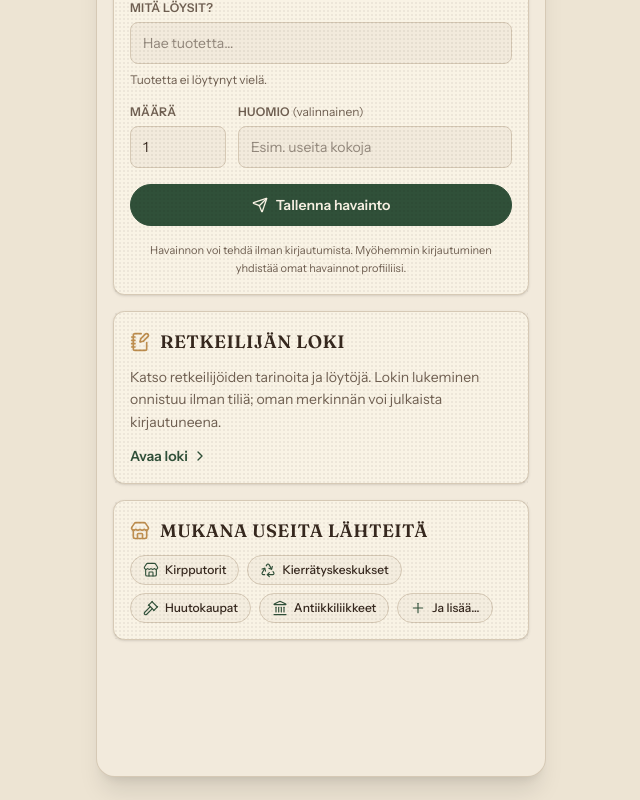
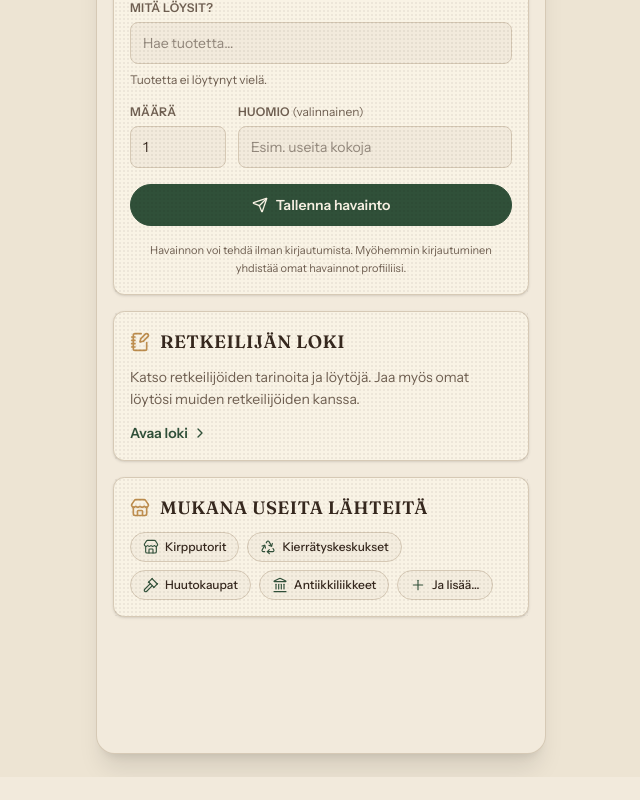
Before and after one commit to janiperta-debug/loytoretki, a Next.js app: page /sovellus in a window 1280 px wide. Shown: the part 973-1773 px from the top of the page, without its empty margins (319-959 px from the left). After the commit the page ends 1750 px from the top, so only its background shows below. Built offline with nearby package versions, Linux system fonts and the light colour scheme; no server answers; the database is empty.

Commit message:
Clarify public Retkeilijan loki copy

```diff
--- a/app/sovellus/page.tsx
+++ b/app/sovellus/page.tsx
@@ -19,7 +19,7 @@ export default function KotiPage() {
         <ObservationForm />
         <Link href="/sovellus/paivakirja" className="block">
           <InfoCard title="Retkeilijän loki" icon={<NotebookPen className="h-5 w-5 text-brass" aria-hidden />} action="Avaa loki">
-            <p>Katso retkeilijöiden tarinoita ja löytöjä. Lokin lukeminen onnistuu ilman tiliä; oman merkinnän voi julkaista kirjautuneena.</p>
+            <p>Katso retkeilijöiden tarinoita ja löytöjä. Jaa myös omat löytösi muiden retkeilijöiden kanssa.</p>
           </InfoCard>
         </Link>
         <InfoCard title="Mukana useita lähteitä" icon={<Store className="h-5 w-5 text-brass" aria-hidden />}>
```
